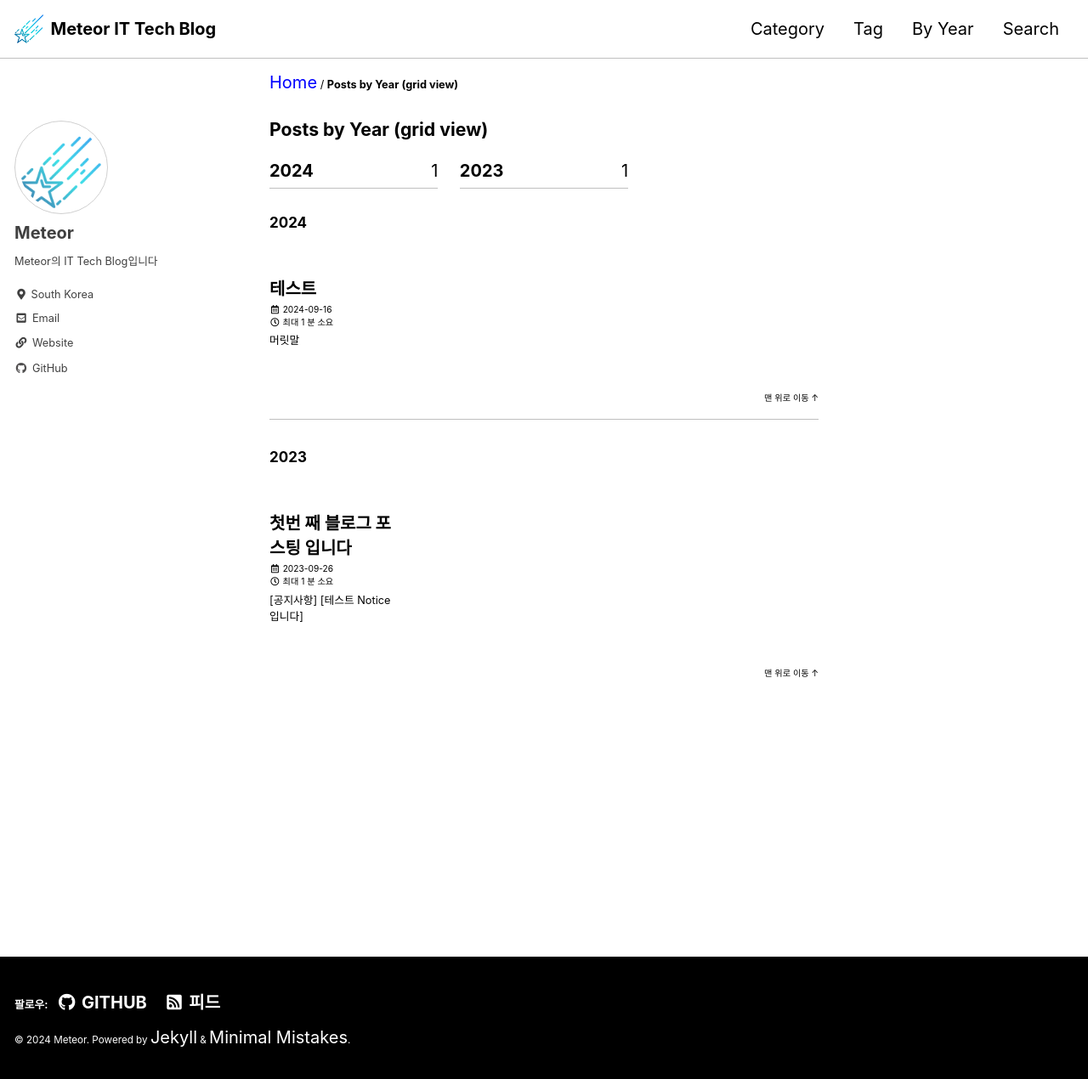
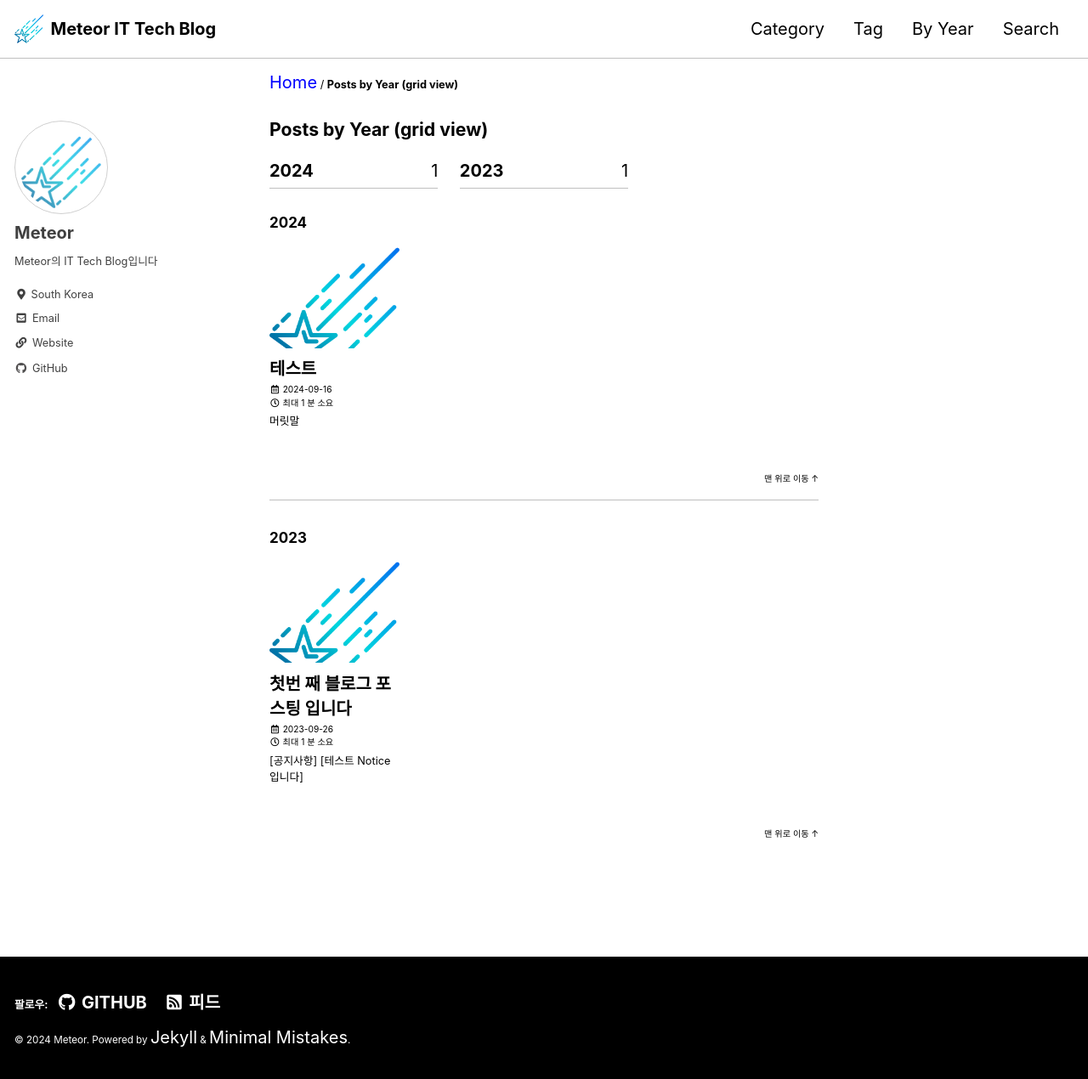
Before and after one commit to MeteorNote/MeteorNote.github.io, a Jekyll site: the page built from _pages/year-archive-grid.md, in a window 1280 px wide and 1270 px high. Shown: the whole window at 85% size. Built offline with Jekyll 4.4.1, drawn with Linux system fonts in a browser that asks for light colours; cached includes are drawn as plain includes.

Commit message:
test teaser

```diff
--- a/_config.yml
+++ b/_config.yml
@@ -25,7 +25,7 @@ Lee KyuDon, 1996"
 url                      : "https://MeteorNote.github.io/"
 baseurl                  : "" # the subpath of your site, e.g. "/blog"
 repository               : "" # GitHub username/repo-name e.g. "mmistakes/minimal-mistakes"
-teaser                   : "" # path of fallback teaser image, e.g. "/assets/images/500x300.png"
+teaser                   : "/assets/images/meteor.png" # path of fallback teaser image, e.g. "/assets/images/500x300.png"
 logo                     : "/assets/images/meteor.png" # path of logo image to display in the masthead, e.g. "/assets/images/88x88.png"
 masthead_title           : "" # overrides the website title displayed in the masthead, use " " for no title
 breadcrumbs              : true # true, false (default)
```
